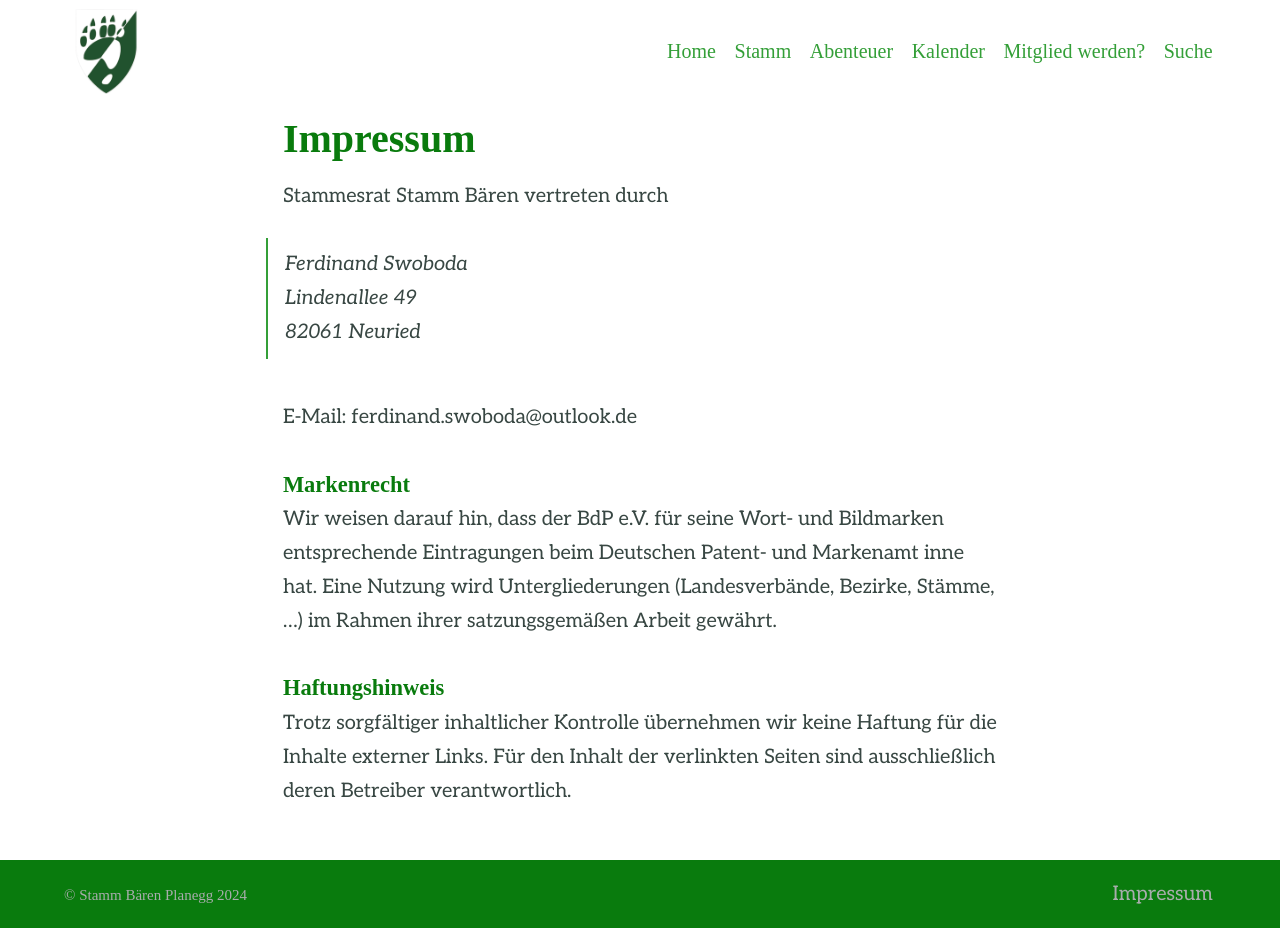
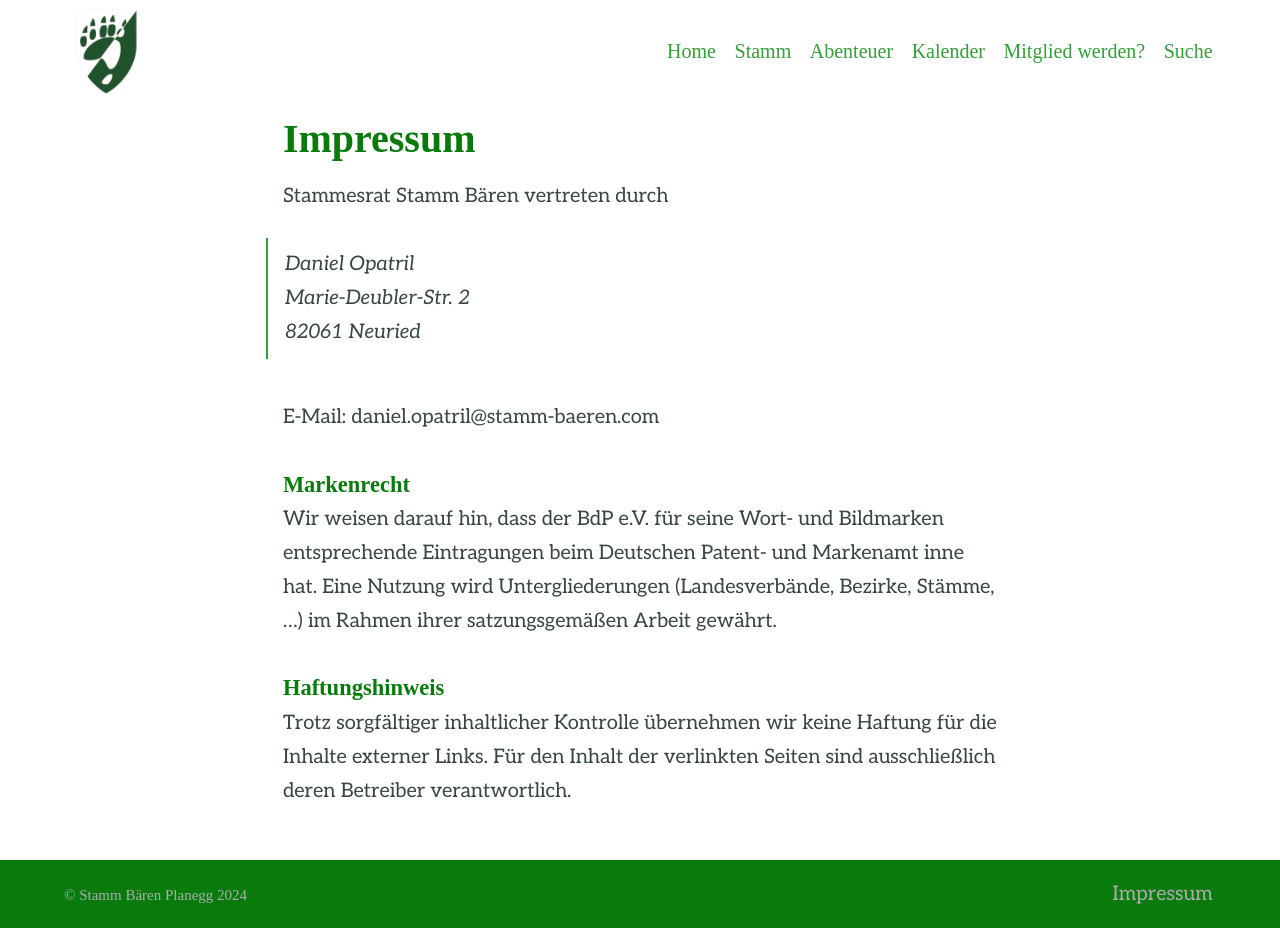
Before and after one commit to ferdinand-swoboda/website-stamm-baeren, a Jekyll site: the page built from impressum.md, in a window 1280 px wide. Built offline with Jekyll 4.4.1, drawn with Linux system fonts in a browser that asks for light colours; some web fonts are replaced.

Commit message:
impressum.md aktualisieren

```diff
--- a/impressum.md
+++ b/impressum.md
@@ -6,11 +6,11 @@ layout: page
 
 Stammesrat Stamm Bären vertreten durch
 
-> Ferdinand Swoboda
-> Lindenallee 49
+> Daniel Opatril
+> Marie-Deubler-Str. 2
 > 82061 Neuried
 
-E-Mail: ferdinand.swoboda@outlook.de
+E-Mail: daniel.opatril@stamm-baeren.com
 
 ##### Markenrecht
 Wir weisen darauf hin, dass der BdP e.V. für seine Wort- und Bildmarken entsprechende Eintragungen beim Deutschen Patent- und Markenamt inne hat. Eine Nutzung wird Untergliederungen (Landesverbände, Bezirke, Stämme, ...) im Rahmen ihrer satzungsgemäßen Arbeit gewährt.
```
